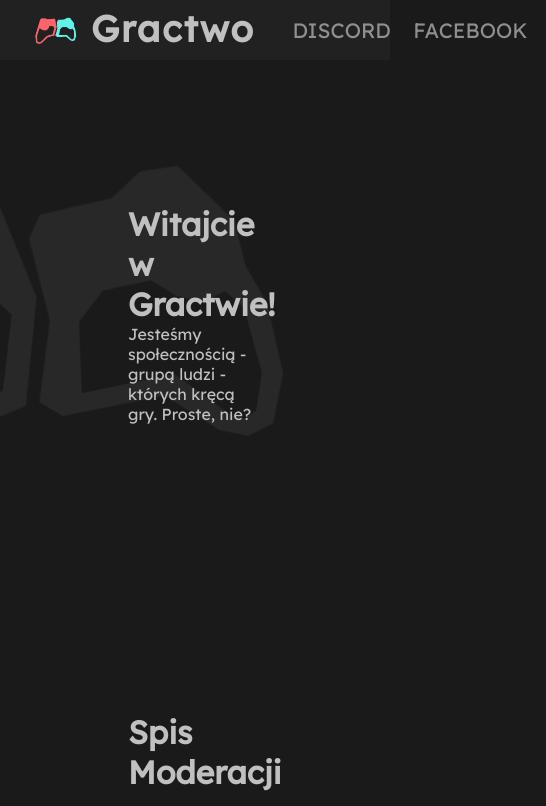
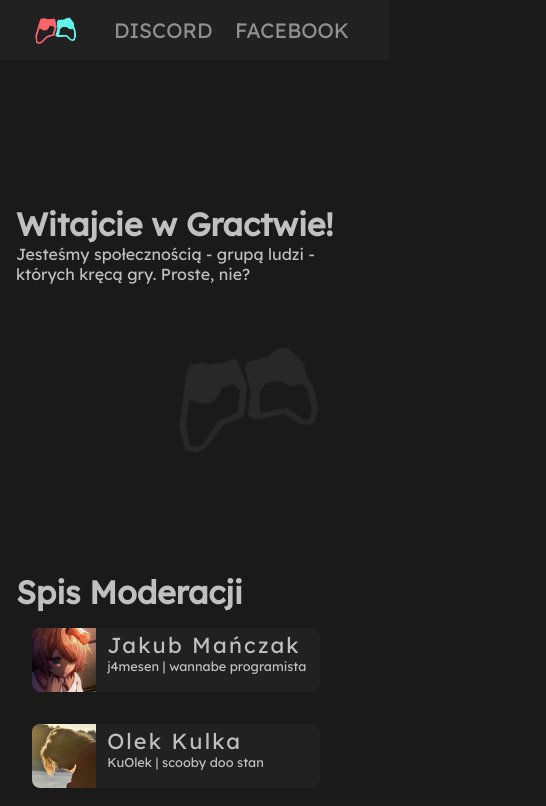
Before and after one commit to gractwo/old-gractwo-pl, a Vue app: page / in a window 390 px wide. Shown: the top 806 px of the page, 546 px wide, since content can reach past the window. Built offline with nearby package versions, Linux system fonts and the light colour scheme.

Commit message:
mobile styles

```diff
--- a/src/App.vue
+++ b/src/App.vue
@@ -85,4 +85,9 @@
     &:hover
       background-color: var(--dark-bg3)
       border: 4px solid var(--dark-bg2)
+
+  @media only screen and (max-width: 872px)
+    .gractwoRoot
+      h1
+        display: none
 </style>
--- a/src/components/card.vue
+++ b/src/components/card.vue
@@ -48,4 +48,11 @@
     &:focus,&:hover
       background-color: var(--dark-bg3)
       transform: scale(1.05)
+
+  @media only screen and (max-width: 872px)
+    .card
+      font-size: .8em
+      width: 18rem
+      img
+        width: 64px
 </style>
--- a/src/views/Home.vue
+++ b/src/views/Home.vue
@@ -3,9 +3,10 @@
     <div class="first">
       <h1>Witajcie w Gractwie!</h1>
       <p>
-        Jesteśmy społecznością - grupą ludzi - których kręcą gry. Proste, nie? <br>
+        Jesteśmy społecznością - grupą ludzi - których kręcą gry. Proste, nie?
+        <br />
       </p>
-      <gractwosvg class="g"/>
+      <gractwosvg class="g" />
     </div>
     <div class="second">
       <h1>Spis Moderacji</h1>
@@ -60,7 +61,7 @@ export default defineComponent({
     name: 'Home',
     components: {
       gractwosvg,
-    card
+      card,
     },
   });
 </script>
@@ -90,4 +91,12 @@ export default defineComponent({
       transform: rotate(-9deg) scale(0.9)
     100%
       transform: rotate(5deg)
+
+  @media only screen and (max-width: 872px)
+    main
+      padding: 3rem 1rem
+      .g
+        position: absolute
+        top: 8.5%
+        width: 184px
 </style>
```
Lines whose indentation alone changed are shown as unchanged.
